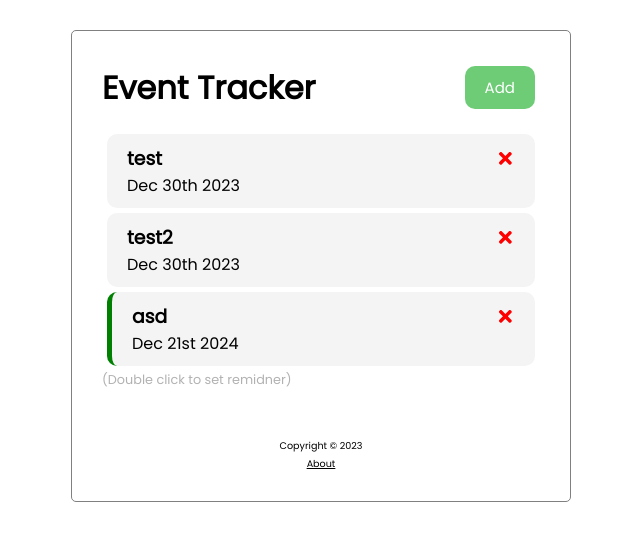
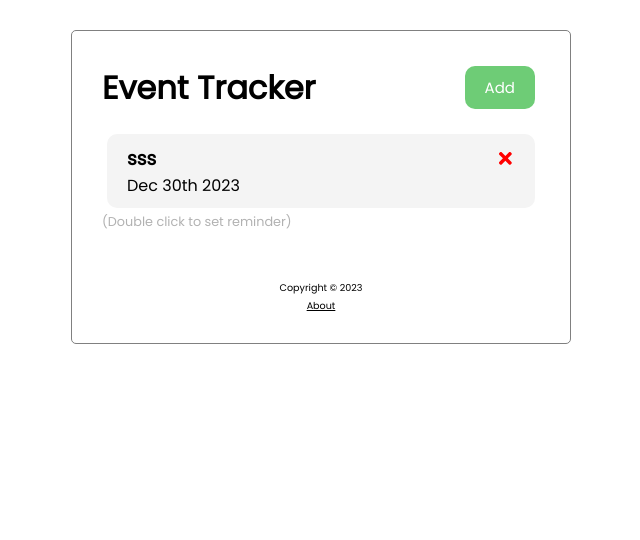
Before and after one commit to cheffyjonny/task-manager-react, a React (Create React App) app: page / in a window 1280 px wide. Shown: the top 540 px of the page, without its empty margins (319-959 px from the left). Built offline with nearby package versions, Linux system fonts and the light colour scheme; data requests are answered from the project's data file.

Commit message:
Restructured Events, HomePage

```diff
--- a/db.json
+++ b/db.json
@@ -1,22 +1,10 @@
 {
   "events": [
     {
-      "text": "test",
-      "date": "2023-12-30T07:14:52.063Z",
+      "text": "sss",
+      "date": "2023-12-30T07:35:25.089Z",
       "reminder": false,
       "id": 1
-    },
-    {
-      "text": "test2",
-      "date": "2023-12-30T07:15:21.387Z",
-      "reminder": false,
-      "id": 2
-    },
-    {
-      "text": "asd",
-      "date": "2024-12-21T15:00:00.000Z",
-      "reminder": true,
-      "id": 3
     }
   ]
 }
--- a/src/components/Events.js
+++ b/src/components/Events.js
@@ -1,19 +1,85 @@
+import { useState, useEffect } from 'react'
 import Event from './Event'
 
-const Events = ({ events, onDelete, onToggle }) => {
+const Events = () => {
+  const [isLoading, setIsLoading] = useState(false)
+  const [events, setTasks] = useState([])
+
+  useEffect(() => {
+    // Fetch Events
+    const fetchEvents = async () => {
+      setIsLoading(true)
+      try {
+        const res = await fetch('http://localhost:3500/events')
+        const data = await res.json()
+        setTasks(data)
+      } catch (e) {
+        console.log(e)
+      } finally {
+        setIsLoading(false)
+      }
+    }
+
+    fetchEvents()
+  }, [])
+
+  // Fetch Single Event
+  const fetchEvent = async (id) => {
+    const res = await fetch(`http://localhost:3500/events/${id}`)
+    const data = await res.json()
+
+    return data
+  }
+
+  // Delete Task
+  const deleteTask = async (id) => {
+    await fetch(`http://localhost:3500/events/${id}`, {
+      method: 'DELETE',
+    })
+
+    setTasks(events.filter((task) => task.id !== id))
+  }
+
+  // Toggle Reminder
+  const toggleReminder = async (id) => {
+    const taskToToggle = await fetchEvent(id)
+    const updTask = { ...taskToToggle, reminder: !taskToToggle.reminder }
+    const res = await fetch(`http://localhost:3500/events/${id}`, {
+      method: 'PUT',
+      headers: {
+        'Content-type': 'application/json',
+      },
+      body: JSON.stringify(updTask),
+    })
+
+    const data = await res.json()
+
+    setTasks(
+      events.map((task) =>
+        task.id === id ? { ...task, reminder: data.reminder } : task
+      )
+    )
+  }
+
   return (
+    <>
+      {events.length > 0 ? (
         <>
           {events.map((task) => (
             <Event
               key={task.id}
               task={task}
-          onDelete={onDelete}
-          onToggle={onToggle}
+              onDelete={deleteTask}
+              onToggle={toggleReminder}
             />
           ))}
           <p style={{ opacity: 0.3, fontSize: '0.8rem' }}>
-        (Double click to set remidner)
+            (Double click to set reminder)
           </p>
+        </>
+      ) : (
+        'No events to show'
+      )}
     </>
   )
 }
--- a/src/components/Header.js
+++ b/src/components/Header.js
@@ -1,7 +1,7 @@
 import PropTypes from 'prop-types'
 import { useLocation } from 'react-router-dom'
 
-import Button from './Button'
+import Button from './ui/Button'
 
 const Header = ({ title, onAdd, showAdd }) => {
   const location = useLocation()
--- a/src/pages/HomePage.js
+++ b/src/pages/HomePage.js
@@ -5,31 +5,6 @@ import Events from '../components/Events'
 
 const HomePage = ({ showAddTask }) => {
   const [events, setTasks] = useState([])
-
-  useEffect(() => {
-    const getTasks = async () => {
-      const tasksFromServer = await fetchEvents()
-      setTasks(tasksFromServer)
-    }
-
-    getTasks()
-  }, [])
-
-  // Fetch Events
-  const fetchEvents = async () => {
-    const res = await fetch('http://localhost:3500/events')
-    const data = await res.json()
-
-    return data
-  }
-
-  // Fetch Event
-  const fetchEvent = async (id) => {
-    const res = await fetch(`http://localhost:3500/events/${id}`)
-    const data = await res.json()
-
-    return data
-  }
 
   // Add Task
   const handleAddTask = async (task) => {
@@ -51,48 +26,10 @@ const HomePage = ({ showAddTask }) => {
     // setTasks([...events, newTask])
   }
 
-  // Delete Task
-  const deleteTask = async (id) => {
-    await fetch(`http://localhost:3500/events/${id}`, {
-      method: 'DELETE',
-    })
-
-    setTasks(events.filter((task) => task.id !== id))
-  }
-
-  // Toggle Reminder
-  const toggleReminder = async (id) => {
-    const taskToToggle = await fetchEvent(id)
-    const updTask = { ...taskToToggle, reminder: !taskToToggle.reminder }
-    const res = await fetch(`http://localhost:3500/events/${id}`, {
-      method: 'PUT',
-      headers: {
-        'Content-type': 'application/json',
-      },
-      body: JSON.stringify(updTask),
-    })
-
-    const data = await res.json()
-
-    setTasks(
-      events.map((task) =>
-        task.id === id ? { ...task, reminder: data.reminder } : task
-      )
-    )
-  }
-
   return (
     <>
       {showAddTask && <AddTask onAdd={handleAddTask} />}
-      {events.length > 0 ? (
-        <Events
-          events={events}
-          onDelete={deleteTask}
-          onToggle={toggleReminder}
-        />
-      ) : (
-        'No events to show'
-      )}
+      <Events />
     </>
   )
 }
```
Also changed, not shown: src/components/ui/Button.js (renamed from src/components/Button.js). Lines whose indentation alone changed are shown as unchanged.
